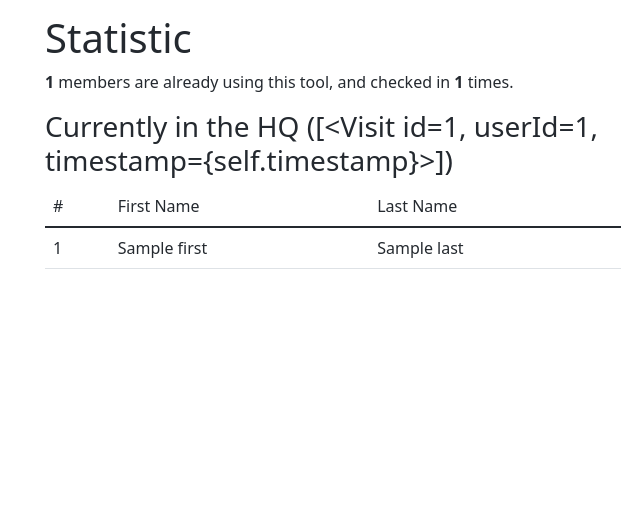
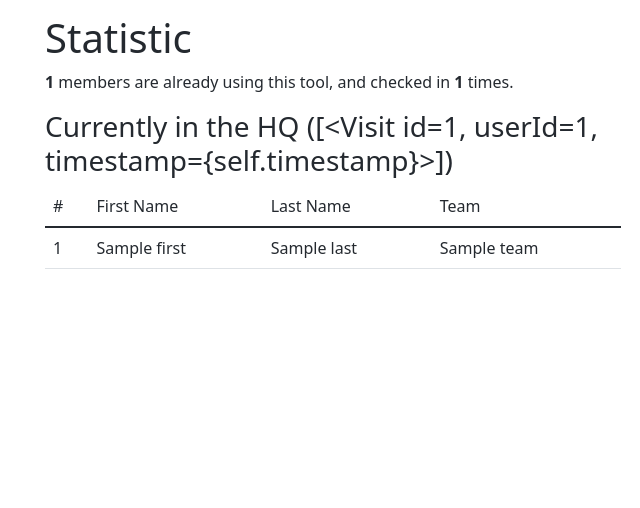
Before and after one commit to SpaceTeam/space-trace, a Flask app: template space_trace/templates/statistic.html in a window 1280 px wide. Shown: the part 215-723 px from the top of the page, without its empty margins (307-947 px from the left). Run offline with Flask 2, Linux system fonts and the light colour scheme; tables that the repository leaves empty hold one stand-in row (values such as "Sample post"); the template is opened without the code that fills it: values that come from a table or form of the project are taken from there, most other values are stand-ins (such as "Sample title", 1, 10 or a date in 2020); some libraries are stand-ins or nearby versions.

Commit message:
Refactor in preparation for multiple teams

```diff
--- /dev/null
+++ b/scripts/migrate_multiteam.sql
@@ -0,0 +1 @@
+ALTER TABLE users ADD COLUMN team TEXT NOT NULL DEFAULT 'space';
--- a/space_trace/auth.py
+++ b/space_trace/auth.py
@@ -74,7 +74,9 @@ def require_vaccinated(f):
 
 
 def init_saml_auth(req):
-    auth = OneLogin_Saml2_Auth(req, custom_base_path=app.config["SAML_PATH"])
+    auth = OneLogin_Saml2_Auth(
+        req, custom_base_path=app.config["SAML_ST_PATH"]
+    )
     return auth
 
 
--- a/space_trace/models.py
+++ b/space_trace/models.py
@@ -8,6 +8,8 @@ class User(db.Model):
     id: int = db.Column(db.Integer, primary_key=True)
     name: str = db.Column(db.Text, nullable=False)
     email: str = db.Column(db.Text, unique=True, nullable=False)
+    # Either 'space' or 'racing' to specify which team the user belongs to
+    team: str = db.Column(db.Text, nullable=False)
     created_at: datetime = db.Column(
         db.DateTime, nullable=False, default=db.func.now()
     )
@@ -15,9 +17,10 @@ class User(db.Model):
 
     __table_args__ = (db.Index("idx_users_email", email),)
 
-    def __init__(self, name: str, email: str):
+    def __init__(self, name: str, email: str, team: str):
         self.name = name
         self.email = email
+        self.team = team
 
     def is_admin(self) -> bool:
         return self.email in app.config["ADMINS"]
--- a/space_trace/templates/statistic.html
+++ b/space_trace/templates/statistic.html
@@ -17,16 +17,18 @@
             <td>#</td>
             <td>First Name</td>
             <td>Last Name</td>
+            <td>Team</td>
         </tr>
     </thead>
     <tbody>
-        {% for first, last in active_users -%}
+        {% for first, last, team in active_users -%}
         <tr>
             <td>
                 {{loop.index}}
             </td>
             <td>{{first}}</td>
             <td>{{last}}</td>
+            <td>{{team}}</td>
         </tr>
         {% endfor %}
     </tbody>
--- a/space_trace/views.py
+++ b/space_trace/views.py
@@ -305,8 +305,9 @@ def statistic():
 
         active_users = []
         for user in users:
-            first, last = user.full_name().split(" ")
-            active_users.append((first, last))
+            active_users.append(
+                (user.first_name(), user.last_name(), user.team)
+            )
 
         active_users = sorted(active_users, key=lambda n: n[0])
 
```
Also changed, not shown: instance/config_example.toml (+5 -2 lines), scripts/README.md, space_trace/saml_st/settings.json (renamed from space_trace/saml/settings.json).
